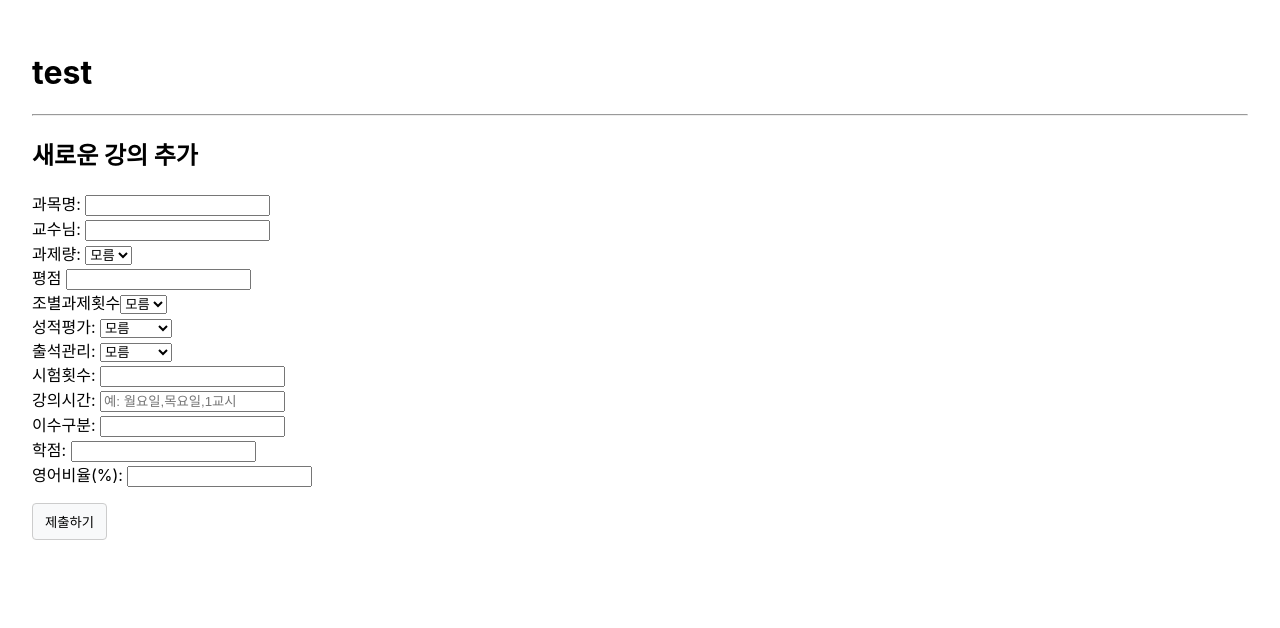
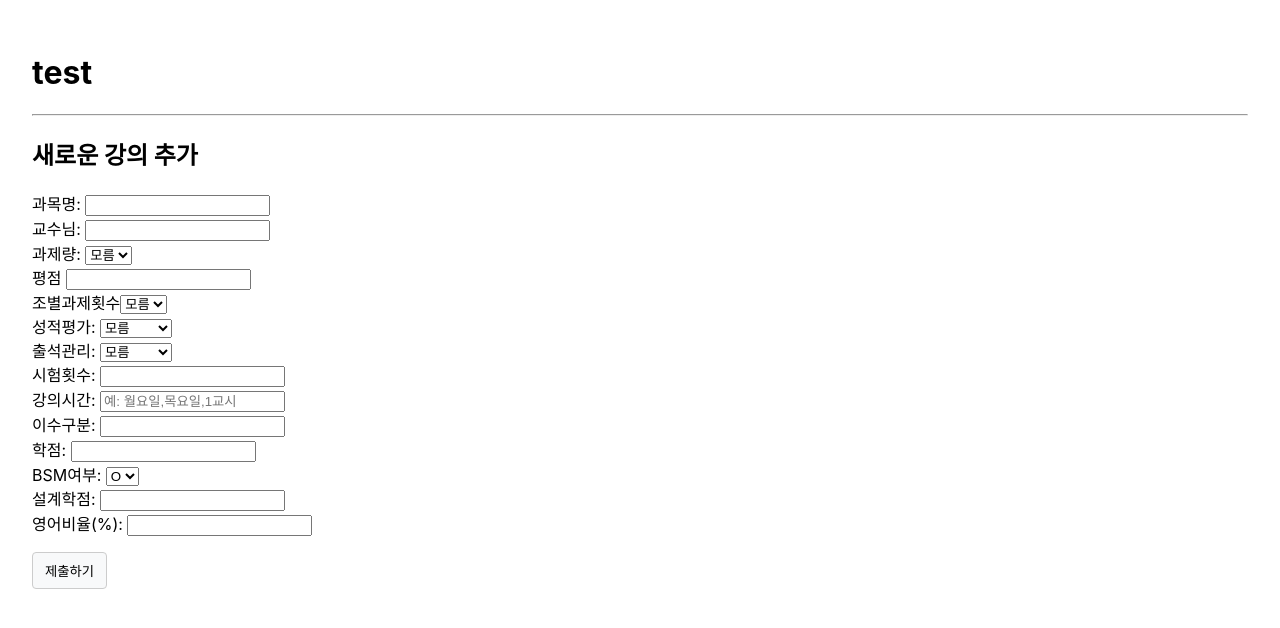
Before and after one commit to Gooddandelion/OSS_TEAMproject_everytime, a React (Create React App) app: page /add in a window 1280 px wide. Shown: the top 628 px of the page. Built offline with nearby package versions, Linux system fonts and the light colour scheme.

Commit message:
update data value
add BSM여부, 설계학점

```diff
--- a/src/pages/AddPage.jsx
+++ b/src/pages/AddPage.jsx
@@ -19,7 +19,10 @@ function AddPage() {
         강의시간: '',
         이수구분: '',
         학점: '',
+        BSM여부: '',
+        설계학점: '',
         영어비율: ''
+
     });
 
     const handleChange = (e) => {
@@ -117,6 +120,17 @@ function AddPage() {
                     <input type="number" name="학점" value={form.학점} onChange={handleChange} />
                 </div>
                 <div>
+                    <label>BSM여부: </label>
+                    <select name="출석관리" value={form.출석관리} onChange={handleChange}>
+                        <option value="1">O</option>
+                        <option value="0">X</option>
+                    </select>
+                </div>
+                <div>
+                    <label>설계학점: </label>
+                    <input type="number" name="설계학점" value={form.설계학점} onChange={handleChange} />
+                </div>
+                <div>
                     <label>영어비율(%): </label>
                     <input type="number" name="영어비율" value={form.영어비율} onChange={handleChange} />
                 </div>
--- a/src/pages/DetailPage.jsx
+++ b/src/pages/DetailPage.jsx
@@ -12,6 +12,18 @@ function DetailPage() {
       fetchLectureById(id);
     }
   }, [id, fetchLectureById]);
+
+   const renderLevelLabel = (level) => {
+    const numLevel = parseInt(level, 10);
+    switch (numLevel) {
+      case 1:
+        return 'O';
+      case 0:
+        return 'X';
+      default:
+        return '정보 없음';
+    }
+  };
 
   const handleDelete = async () => {
     if (window.confirm('삭제하시겠습니까?')) {
@@ -79,9 +91,18 @@ function DetailPage() {
         {selectedLecture.학점}
       </p>
       <p>
+        <strong>BSM여부: </strong>
+        {renderLevelLabel(selectedLecture.BSM여부)}
+      </p>
+      <p>
+        <strong>설계학점: </strong>
+        {selectedLecture.설계학점}
+      </p>
+      <p>
         <strong>영어비율: </strong>
         {selectedLecture.영어비율}%
       </p>
+
       <div style={{ marginTop: '1rem' }}>
         <Link to={`/edit/${selectedLecture.id}`}>
           <button>수정</button>
--- a/src/pages/EditPage.jsx
+++ b/src/pages/EditPage.jsx
@@ -19,6 +19,8 @@ function EditPage() {
         강의시간: '',
         이수구분: '',
         학점: '',
+        BSM여부: '',
+        설계학점: '',
         영어비율: ''
     });
 
@@ -42,6 +44,8 @@ function EditPage() {
                 강의시간: selectedLecture.강의시간,
                 이수구분: selectedLecture.이수구분,
                 학점: selectedLecture.학점,
+                BSM여부: selectedLecture.BSM여부,
+                설계학점: selectedLecture.설계학점,
                 영어비율: selectedLecture.영어비율
             });
         }
@@ -127,6 +131,17 @@ function EditPage() {
                     <input type="number" name="학점" value={form.학점} onChange={handleChange} />
                 </div>
                 <div>
+                    <label>BSM여부: </label>
+                    <select name="BSM여부" value={form.BSM여부} onChange={handleChange}>
+                        <option value="1">O</option>
+                        <option value="0">X</option>
+                    </select>
+                </div>
+                <div>
+                    <label>설계학점: </label>
+                    <input type="number" name="설계학점" value={form.설계학점} onChange={handleChange} />
+                </div>
+                <div>
                     <label>영어비율(%): </label>
                     <input type="number" name="영어비율" value={form.영어비율} onChange={handleChange} />
                 </div>
--- a/src/pages/ListPage.jsx
+++ b/src/pages/ListPage.jsx
@@ -32,11 +32,8 @@ function ListPage() {
       </Link>
     </div>
 
-    {/* ✨ 1. 전체를 감싸는 list-container div를 추가합니다. */}
     <div className="list-container">
 
-      {/* --- 모든 강의 목록 섹션 --- */}
-      {/* ✨ 2. 첫 번째 테이블 섹션을 column div로 묶습니다. */}
       <div className="list-column">
         <h3>모든 강의 목록</h3>
         <table className="list-table">
@@ -63,8 +60,6 @@ function ListPage() {
         </table>
       </div>
 
-      {/* --- 나의 수강 강의 목록 섹션 --- */}
-      {/* ✨ 3. 두 번째 테이블 섹션도 column div로 묶습니다. */}
       <div className="list-column">
         <h3>나의 수강 강의 목록</h3>
         <table className="list-table">
@@ -96,7 +91,6 @@ function ListPage() {
         </table>
       </div>
     </div>
-    {/* ✨ 4. <hr> 태그는 더 이상 필요 없으므로 삭제합니다. */}
   </div>
 );
 }
```
Also changed, not shown: src/App.js (line endings or trailing spaces), 2 other files (tests, documents, lock files or other folders).
